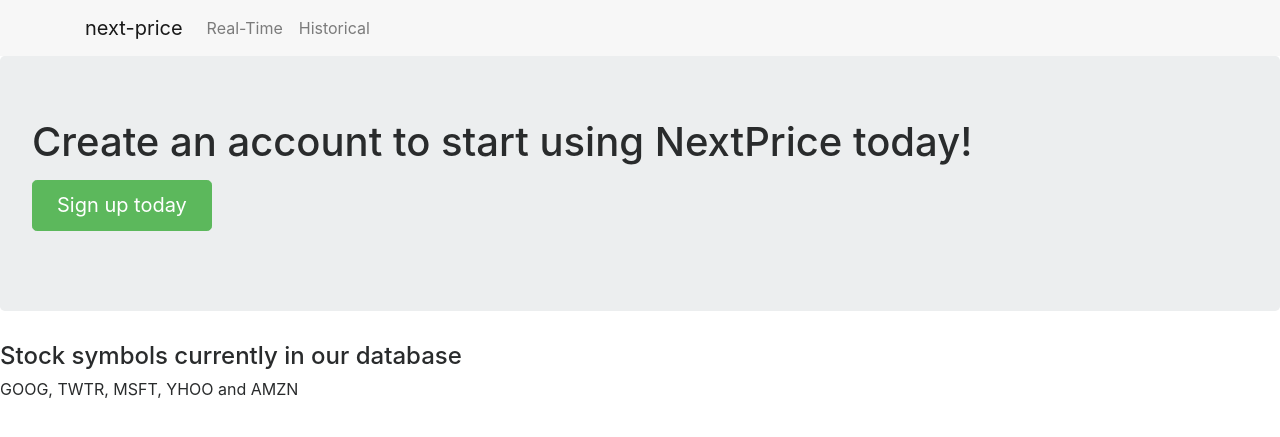
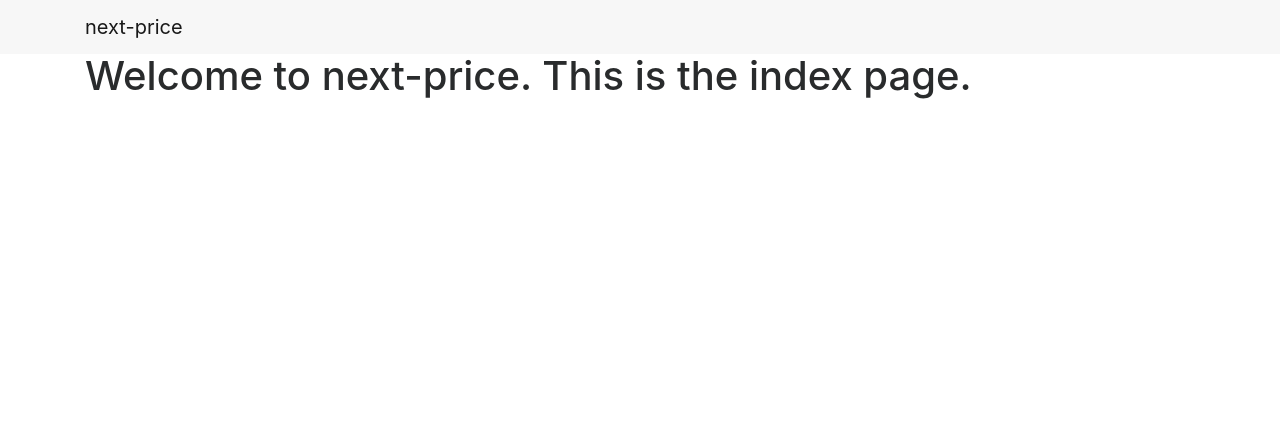
Before and after one commit to anivesh93/next-price, a Flask app: page / in a window 1280 px wide. Shown: the top 437 px of the page. Run offline with Flask 2, Linux system fonts and the light colour scheme; some libraries are stand-ins or nearby versions.

Commit message:
Update page structure wrt discussion

```diff
--- a/server.py
+++ b/server.py
@@ -6,17 +6,13 @@ app.debug = True
 def index():
     return render_template('index.html')
 
-@app.route('/realtime')
-def realtime():
-    return render_template('realtime.html')
+@app.route('/realtime/<symbol>')
+def realtime(symbol=None):
+    return render_template('realtime.html', symbol=symbol)
 
-@app.route('/historical')
-def historical():
-    return render_template('historical.html')
-
-@app.route('/<symbol>')
-def stock(symbol=None):
-    return render_template('stock.html')
+@app.route('/historical/<symbol>')
+def historical(symbol=None):
+    return render_template('historical.html', symbol=symbol)
 
 @app.route('/hello/')
 @app.route('/hello/<name>')
--- a/templates/historical.html
+++ b/templates/historical.html
@@ -24,9 +24,7 @@
 		</nav>
 
 		<div class="container">
-
-			<h1>This page will list all the HISTORICAL stocks!</h1>
-
+			<h3> {{ symbol }} </h3>
 		</div>
 
 		<!-- Leave the following in the bottom so that page loads faster. -->
--- a/templates/index.html
+++ b/templates/index.html
@@ -15,18 +15,12 @@
 			<div class="container">
 				<a class="navbar-brand" href="/">next-price</a>
 				<div class="collapse navbar-collapse" id="navbarNavAltMarkup">
-					<div class="navbar-nav">
-						<a class="nav-item nav-link" href="/realtime">Real-Time</a>
-						<a class="nav-item nav-link" href="/historical">Historical</a>
-					</div>
 				</div>
 			</div>
 		</nav>
 
 		<div class="container">
-
-			<!-- <h1>Welcome to next-price. This is the index page.</h1> -->
-
+			<h1>Welcome to next-price. This is the index page.</h1>
 		</div>
 
 		<!-- Leave the following in the bottom so that page loads faster. -->
@@ -35,20 +29,6 @@
 		<script src="https://cdnjs.cloudflare.com/ajax/libs/tether/1.4.0/js/tether.min.js" integrity="sha384-DztdAPBWPRXSA/3eYEEUWrWCy7G5KFbe8fFjk5JAIxUYHKkDx6Qin1DkWx51bBrb" crossorigin="anonymous"></script>
 		<script src="https://maxcdn.bootstrapcdn.com/bootstrap/4.0.0-alpha.6/js/bootstrap.min.js" integrity="sha384-vBWWzlZJ8ea9aCX4pEW3rVHjgjt7zpkNpZk+02D9phzyeVkE+jo0ieGizqPLForn" crossorigin="anonymous"></script>
 
-        <div class="jumbotron">
-            <h1>Create an account to start using NextPrice today!</h1>
-            <p class="lead"></p>
-            <p><a class="btn btn-lg btn-success" href="/historical" role="button">Sign up today</a>
-            </p>
-        </div>
-
-        <div class="row marketing">
-            <div class="col-lg-6">
-                <h4>Stock symbols currently in our database</h4>
-                <p>GOOG, TWTR, MSFT, YHOO and AMZN</p>
-            </div>
-        </div>
-
-    </div>
+		</div>
 	</body>
 </html>
--- a/templates/realtime.html
+++ b/templates/realtime.html
@@ -25,9 +25,7 @@
 
 		<div class="container">
 
-			<h1>This page will list all the REAL TIME stocks!</h1>
-			<h1>This will link to stocks page</h1>
-			<a href="/GOOG">Google</a>
+			<h3> {{ symbol }} </h3>
 
 		</div>
 
```
Also changed, not shown: templates/stock.html (deleted, +0 -39 lines).
